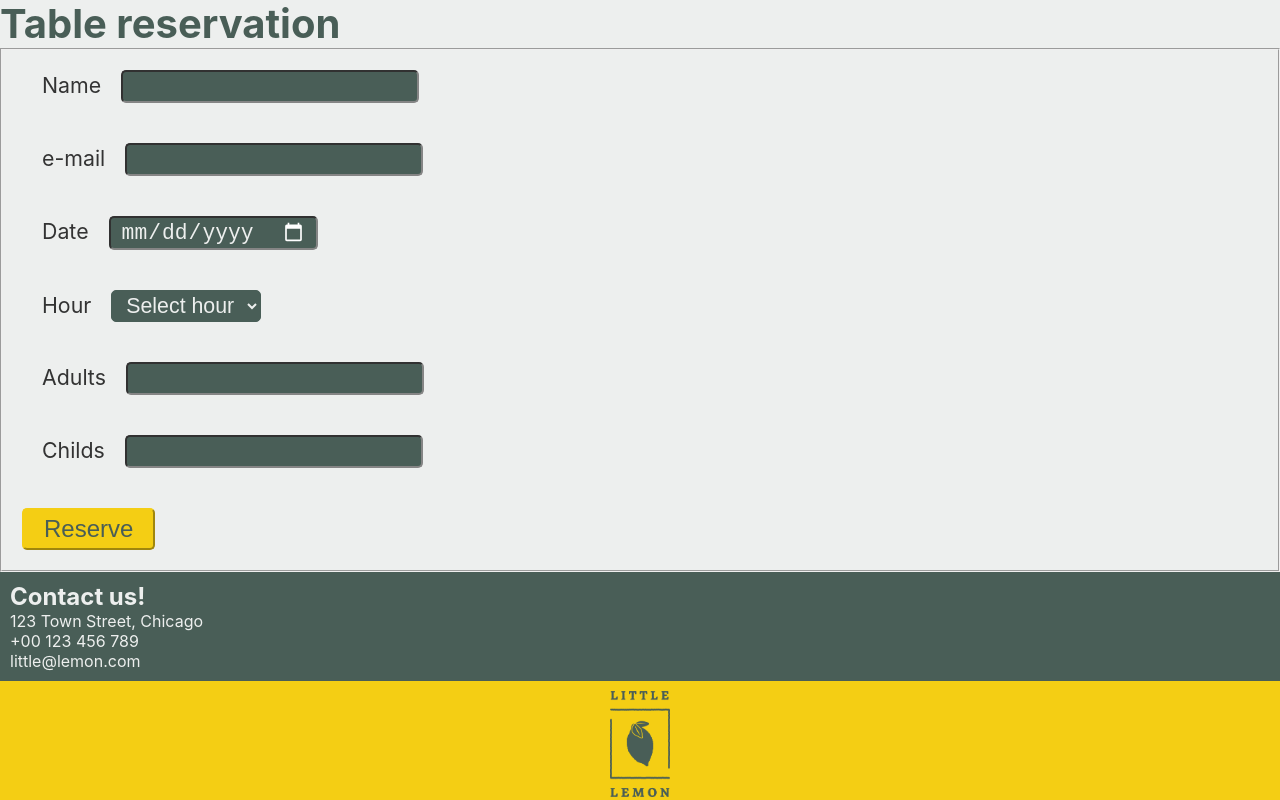
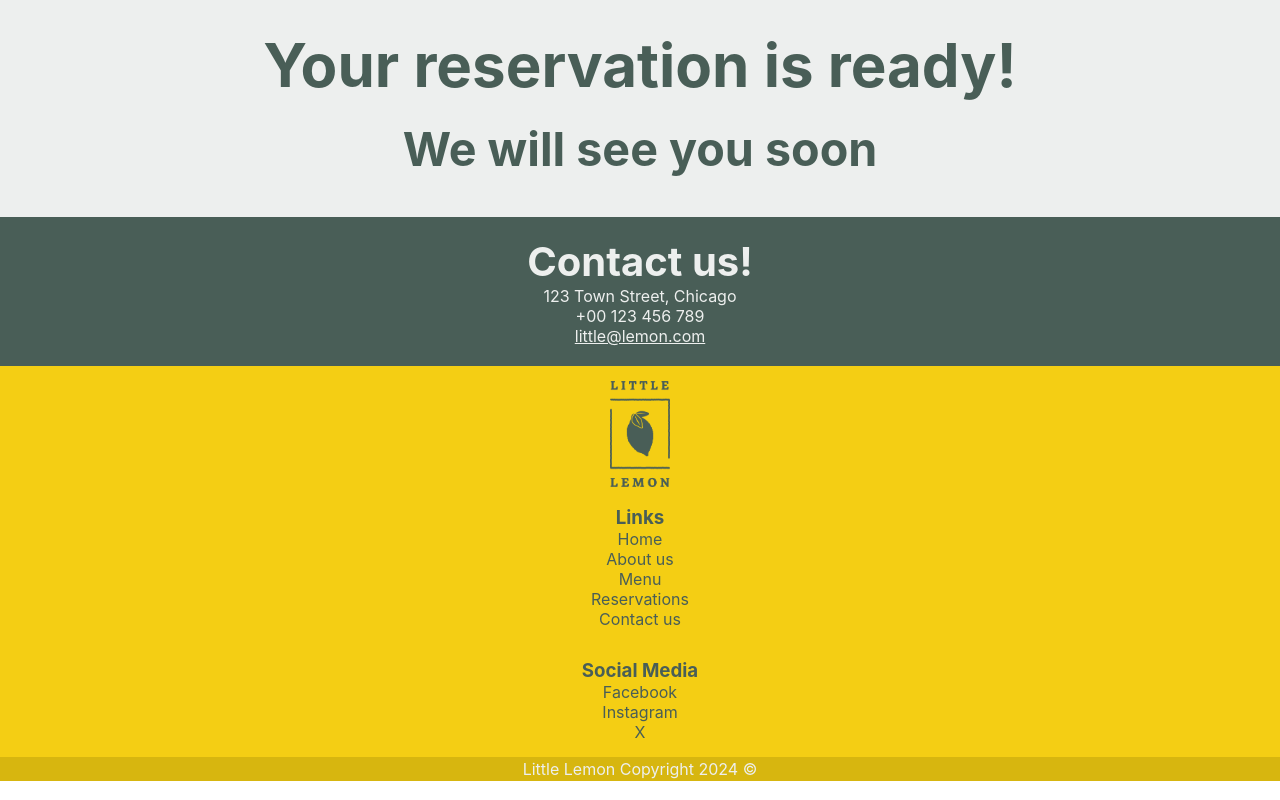
Before and after one commit to hannapaola/LittleLemonCapstone, a React (Create React App) app: page /confirmation in a window 1280 px wide. Shown: the part 540-1340 px from the top of the page. Built offline with nearby package versions, Linux system fonts and the light colour scheme.

Commit message:
Confirmation page and footer

```diff
--- a/src/App.css
+++ b/src/App.css
@@ -166,25 +166,50 @@ input.submitButton {
   padding: 5px 20px;
 }
 
+.confirmation{
+  padding: 20px;
+  text-align: center;
+  color: #495E57;
+}
+
+.confirmation h1 {
+  font-size: 45pt;
+  margin: 10px;
+}
+.confirmation h2 {
+  font-size: 35pt;
+  margin: 20px;
+}
+
 .contactus {
-  padding: 10px;
+  padding: 20px;
   background-color: #495E57;
   color: #EDEFEE;
+  text-align: center;
+}
+
+.contactus h2 {
+  font-size: 30pt;
 }
 
 .mailto {
   color: #EDEFEE;
+  text-decoration: underline;
 }
 
 footer {
-  padding-top: 10px;
+  padding-top: 15px;
   background-color: #F4CE14;
   color: #495E57;
   text-align: center;
 }
 
+.footersection {
+  padding: 15px;
+}
+
 .copyright {
-  padding: 1px;
+  padding: 2px;
   background-color: #d7b60f;
   color: #EDEFEE;
 }
--- a/src/App.js
+++ b/src/App.js
@@ -1,7 +1,8 @@
 import './App.css';
 import Nav from './components/Nav';
 // import Header from './components/Header';
-import Booking from './components/Booking';
+// import Booking from './components/Booking';
+import Confirmation from './components/Confirmation';
 import ContactUs from './components/ContactUs';
 import Footer from './components/Footer';
 
@@ -9,7 +10,7 @@ function App() {
   return (
     <main>
       <Nav />
-      <Booking />
+      <Confirmation />
       <ContactUs />
       <Footer />
   </main>
--- /dev/null
+++ b/src/components/Confirmation.js
@@ -0,0 +1,18 @@
+import React from "react";
+import tables from "../images/mediterraneanTables.jpeg"
+
+const Confirmation = () =>{
+    return (
+        <div className="confirmationPage">
+            <div className="reservationBanner">
+                <img className="bannerImage" src={tables} alt="Mediterranean tables" width="100%"/>
+            </div>
+            <div className="confirmation">
+                <h1>Your reservation is ready!</h1>
+                <h2>We will see you soon</h2>
+            </div>
+        </div>
+    );
+}
+
+export default Confirmation;
```
